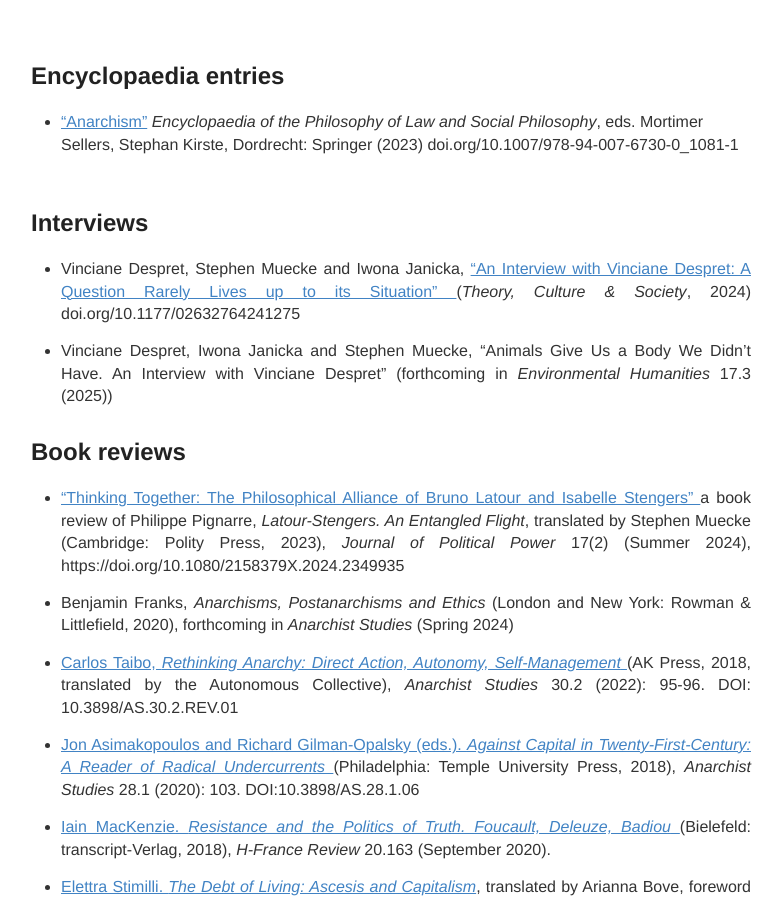
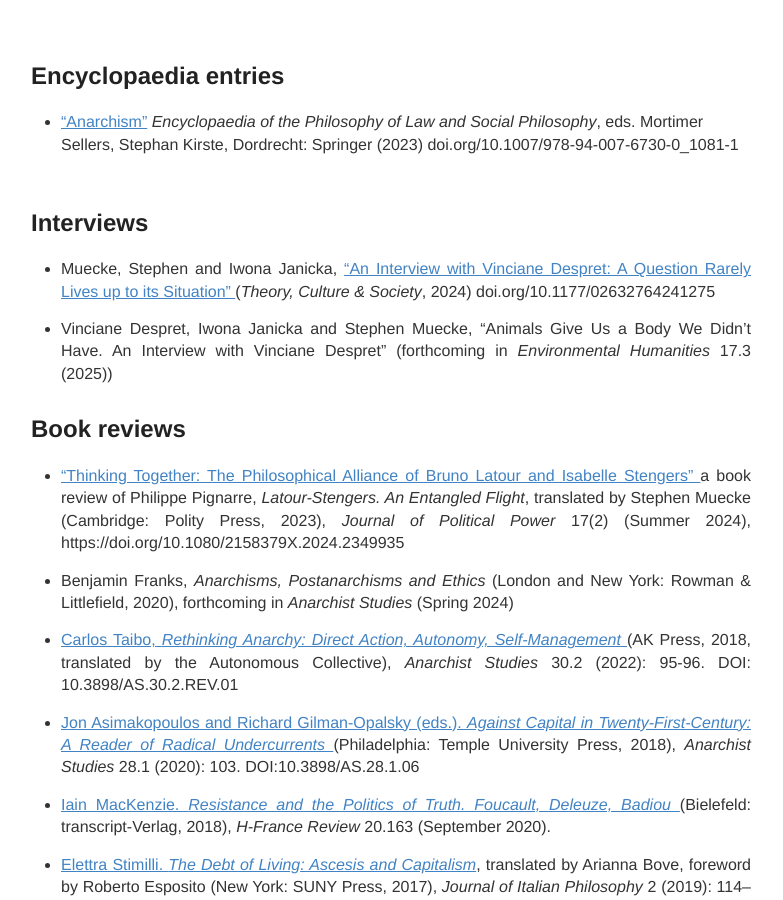
Before and after one commit to IJanicka/IJanicka.github.io, a Jekyll site: the page built from publications.md, in a window 1280 px wide and 900 px high, scrolled down 5399 px. Shown: the whole window, without its empty margins (249-1032 px from the left). Built offline with Jekyll 4.4.1, drawn with Linux system fonts in a browser that asks for light colours.

Commit message:
Update publications.md

```diff
--- a/publications.md
+++ b/publications.md
@@ -91,7 +91,7 @@
 
 <h2>Interviews</h2>
 
-* Vinciane Despret, Stephen Muecke and Iwona Janicka, <a href="https://journals.sagepub.com/doi/10.1177/02632764241275484" target="blank"> “An Interview with Vinciane Despret: A Question Rarely Lives up to its Situation” <a/> (*Theory, Culture & Society*, 2024) doi.org/10.1177/02632764241275<br>
+* Muecke, Stephen and Iwona Janicka, <a href="https://journals.sagepub.com/doi/10.1177/02632764241275484" target="blank"> “An Interview with Vinciane Despret: A Question Rarely Lives up to its Situation” <a/> (*Theory, Culture & Society*, 2024) doi.org/10.1177/02632764241275<br>
 
 * Vinciane Despret, Iwona Janicka and Stephen Muecke, “Animals Give Us a Body We Didn’t Have. An Interview with Vinciane Despret” (forthcoming in *Environmental Humanities* 17.3 (2025)) <br>
 
```
